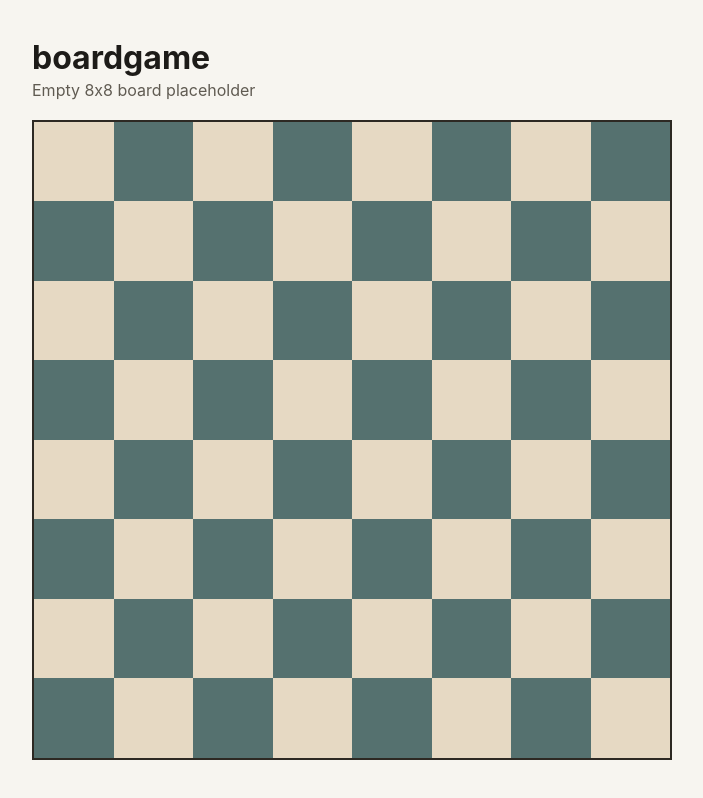
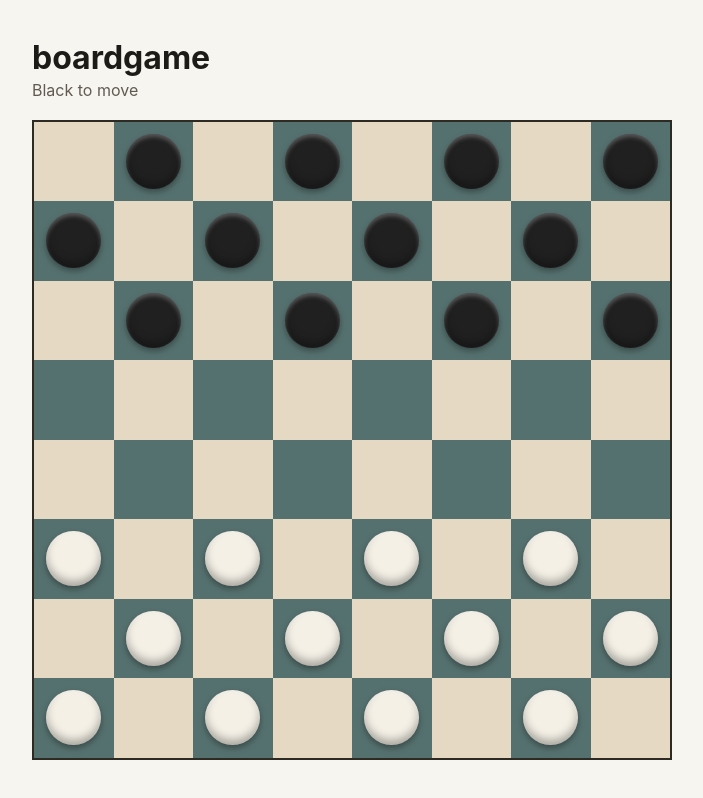
Before and after one commit to pyhak/boardgame, a React (Vite) app: page / in a window 1280 px wide. Shown: the whole page, without its empty margins (248-951 px from the left). Built offline with nearby package versions, Linux system fonts and the light colour scheme.

Commit message:
Add basic checkers movement

```diff
--- a/src/app/App.tsx
+++ b/src/app/App.tsx
@@ -1,18 +1,73 @@
-import { createEmptyBoardState } from "../engine/gameEngine";
+import { useMemo, useState } from "react";
+import {
+  applyCheckersMove,
+  getLegalMovesForSquare,
+} from "../games/checkers/checkersRules";
+import { createInitialCheckersGameState } from "../games/checkers/checkersSetup";
 import { BoardView } from "../ui/board/BoardView";
+import { GameStatus } from "../ui/game/GameStatus";
 import "./styles.css";
 
-const board = createEmptyBoardState();
+export function App() {
+  const [gameState, setGameState] = useState(createInitialCheckersGameState);
+  const [selectedSquareIndex, setSelectedSquareIndex] = useState<number | null>(
+    null,
+  );
 
-export function App() {
+  const legalTargetIndexes = useMemo(() => {
+    if (selectedSquareIndex === null) {
+      return [];
+    }
+
+    return getLegalMovesForSquare(
+      gameState.board,
+      selectedSquareIndex,
+      gameState.currentPlayer,
+    ).map((move) => move.to);
+  }, [gameState, selectedSquareIndex]);
+
+  function handleSquareClick(squareIndex: number) {
+    const square = gameState.board.squares[squareIndex];
+    const isCurrentPlayerPiece =
+      square.piece?.player === gameState.currentPlayer;
+
+    if (selectedSquareIndex === null) {
+      if (isCurrentPlayerPiece) {
+        setSelectedSquareIndex(squareIndex);
+      }
+
+      return;
+    }
+
+    if (isCurrentPlayerPiece) {
+      setSelectedSquareIndex(squareIndex);
+      return;
+    }
+
+    const nextGameState = applyCheckersMove(gameState, {
+      from: selectedSquareIndex,
+      to: squareIndex,
+    });
+
+    if (nextGameState !== gameState) {
+      setGameState(nextGameState);
+      setSelectedSquareIndex(null);
+    }
+  }
+
   return (
     <main className="app-shell">
       <section className="game-area" aria-labelledby="board-title">
         <header className="game-header">
           <h1 id="board-title">boardgame</h1>
-          <p>Empty 8x8 board placeholder</p>
+          <GameStatus currentPlayer={gameState.currentPlayer} />
         </header>
-        <BoardView board={board} />
+        <BoardView
+          board={gameState.board}
+          legalTargetIndexes={legalTargetIndexes}
+          selectedSquareIndex={selectedSquareIndex}
+          onSquareClick={handleSquareClick}
+        />
       </section>
     </main>
   );
--- /dev/null
+++ b/src/games/checkers/checkersRules.ts
@@ -0,0 +1,129 @@
+import type { GameRules, Move, Player } from "../../engine/gameEngine";
+import { createInitialCheckersBoard } from "./checkersSetup";
+import type { CheckersBoardState, CheckersGameState } from "./checkersTypes";
+
+export const checkersRules: GameRules<CheckersBoardState> = {
+  getInitialBoard: createInitialCheckersBoard,
+  getLegalMoves,
+  isLegalMove,
+  applyMove,
+  getWinner: () => null,
+};
+
+export function getLegalMoves(
+  board: CheckersBoardState,
+  player: Player,
+): Move[] {
+  return board.squares.flatMap((square) => {
+    if (square.piece?.player !== player) {
+      return [];
+    }
+
+    return getLegalMovesForSquare(board, square.index, player);
+  });
+}
+
+export function getLegalMovesForSquare(
+  board: CheckersBoardState,
+  from: number,
+  player: Player,
+): Move[] {
+  const fromSquare = board.squares[from];
+
+  if (!fromSquare || fromSquare.piece?.player !== player) {
+    return [];
+  }
+
+  const nextRow = fromSquare.coordinate.row + getForwardRowDelta(player);
+  const nextColumns = [
+    fromSquare.coordinate.column - 1,
+    fromSquare.coordinate.column + 1,
+  ];
+
+  return nextColumns.flatMap((column) => {
+    const to = getSquareIndex(board, nextRow, column);
+
+    if (to === null || board.squares[to].piece !== null) {
+      return [];
+    }
+
+    return [{ from, to }];
+  });
+}
+
+export function isLegalMove(
+  board: CheckersBoardState,
+  player: Player,
+  move: Move,
+): boolean {
+  if (move.captures?.length || move.promotion) {
+    return false;
+  }
+
+  return getLegalMovesForSquare(board, move.from, player).some(
+    (legalMove) => legalMove.to === move.to,
+  );
+}
+
+export function applyMove(
+  board: CheckersBoardState,
+  player: Player,
+  move: Move,
+): CheckersBoardState {
+  if (!isLegalMove(board, player, move)) {
+    return board;
+  }
+
+  const movingPiece = board.squares[move.from].piece;
+
+  return {
+    ...board,
+    squares: board.squares.map((square) => {
+      if (square.index === move.from) {
+        return { ...square, piece: null };
+      }
+
+      if (square.index === move.to) {
+        return { ...square, piece: movingPiece };
+      }
+
+      return square;
+    }),
+  };
+}
+
+export function applyCheckersMove(
+  gameState: CheckersGameState,
+  move: Move,
+): CheckersGameState {
+  const nextBoard = applyMove(gameState.board, gameState.currentPlayer, move);
+
+  if (nextBoard === gameState.board) {
+    return gameState;
+  }
+
+  return {
+    board: nextBoard,
+    currentPlayer: getOpponent(gameState.currentPlayer),
+  };
+}
+
+export function getOpponent(player: Player): Player {
+  return player === "black" ? "white" : "black";
+}
+
+function getForwardRowDelta(player: Player): number {
+  return player === "black" ? 1 : -1;
+}
+
+function getSquareIndex(
+  board: CheckersBoardState,
+  row: number,
+  column: number,
+): number | null {
+  if (row < 0 || row >= board.height || column < 0 || column >= board.width) {
+    return null;
+  }
+
+  return row * board.width + column;
+}
--- /dev/null
+++ b/src/games/checkers/checkersSetup.ts
@@ -0,0 +1,60 @@
+import { createEmptyBoardState } from "../../engine/gameEngine";
+import type { Player } from "../../engine/gameEngine";
+import type {
+  CheckersBoardState,
+  CheckersGameState,
+  CheckersPiece,
+} from "./checkersTypes";
+
+const startingRowsByPlayer: Record<Player, number[]> = {
+  black: [0, 1, 2],
+  white: [5, 6, 7],
+};
+
+export function isDarkSquare(row: number, column: number): boolean {
+  return (row + column) % 2 === 1;
+}
+
+export function createInitialCheckersBoard(): CheckersBoardState {
+  const board = createEmptyBoardState<CheckersPiece>();
+
+  return {
+    ...board,
+    squares: board.squares.map((square) => {
+      const { row, column } = square.coordinate;
+      const player = getStartingPlayerForRow(row);
+
+      if (player === null || !isDarkSquare(row, column)) {
+        return square;
+      }
+
+      return {
+        ...square,
+        piece: {
+          id: `${player}-${row}-${column}`,
+          player,
+          type: "man",
+        },
+      };
+    }),
+  };
+}
+
+export function createInitialCheckersGameState(): CheckersGameState {
+  return {
+    board: createInitialCheckersBoard(),
+    currentPlayer: "black",
+  };
+}
+
+function getStartingPlayerForRow(row: number): Player | null {
+  if (startingRowsByPlayer.black.includes(row)) {
+    return "black";
+  }
+
+  if (startingRowsByPlayer.white.includes(row)) {
+    return "white";
+  }
+
+  return null;
+}
--- /dev/null
+++ b/src/games/checkers/checkersTypes.ts
@@ -0,0 +1,16 @@
+import type { BoardState, Move, Piece, Player } from "../../engine/gameEngine";
+
+export type CheckersPieceType = "man";
+
+export interface CheckersPiece extends Piece {
+  type: CheckersPieceType;
+}
+
+export type CheckersBoardState = BoardState<CheckersPiece>;
+
+export interface CheckersGameState {
+  board: CheckersBoardState;
+  currentPlayer: Player;
+}
+
+export type CheckersMove = Move;
--- a/src/ui/board/BoardView.tsx
+++ b/src/ui/board/BoardView.tsx
@@ -4,21 +4,35 @@ import "./board.css";
 
 interface BoardViewProps {
   board: BoardState;
+  legalTargetIndexes?: number[];
+  selectedSquareIndex?: number | null;
+  onSquareClick?: (squareIndex: number) => void;
 }
 
-export function BoardView({ board }: BoardViewProps) {
+export function BoardView({
+  board,
+  legalTargetIndexes = [],
+  selectedSquareIndex = null,
+  onSquareClick,
+}: BoardViewProps) {
   return (
     <div
       className="board"
       role="grid"
-      aria-label={`Empty ${board.width} by ${board.height} board`}
+      aria-label={`${board.width} by ${board.height} checkers board`}
       style={{
         gridTemplateColumns: `repeat(${board.width}, 1fr)`,
         gridTemplateRows: `repeat(${board.height}, 1fr)`,
       }}
     >
       {board.squares.map((square) => (
-        <SquareView key={square.index} square={square} />
+        <SquareView
+          key={square.index}
+          isLegalTarget={legalTargetIndexes.includes(square.index)}
+          isSelected={selectedSquareIndex === square.index}
+          onClick={onSquareClick}
+          square={square}
+        />
       ))}
     </div>
   );
--- a/src/ui/board/PieceView.tsx
+++ b/src/ui/board/PieceView.tsx
@@ -1,3 +1,14 @@
-export function PieceView() {
-  return null;
+import type { Piece } from "../../engine/gameEngine";
+
+interface PieceViewProps {
+  piece: Piece;
 }
+
+export function PieceView({ piece }: PieceViewProps) {
+  return (
+    <span
+      aria-label={`${piece.player} ${piece.type}`}
+      className={`piece piece-${piece.player}`}
+    />
+  );
+}
--- a/src/ui/board/SquareView.tsx
+++ b/src/ui/board/SquareView.tsx
@@ -1,19 +1,38 @@
 import type { BoardSquare } from "../../engine/gameEngine";
+import { PieceView } from "./PieceView";
 
 interface SquareViewProps {
   square: BoardSquare;
+  isLegalTarget?: boolean;
+  isSelected?: boolean;
+  onClick?: (squareIndex: number) => void;
 }
 
-export function SquareView({ square }: SquareViewProps) {
+export function SquareView({
+  square,
+  isLegalTarget = false,
+  isSelected = false,
+  onClick,
+}: SquareViewProps) {
   const { row, column } = square.coordinate;
   const isDark = (row + column) % 2 === 1;
-  const shadeClass = isDark ? "square square-dark" : "square square-light";
+  const shadeClass = isDark ? "square-dark" : "square-light";
+  const stateClasses = [
+    isSelected ? "square-selected" : "",
+    isLegalTarget ? "square-legal-target" : "",
+  ]
+    .filter(Boolean)
+    .join(" ");
 
   return (
-    <div
-      className={shadeClass}
+    <button
+      className={`square ${shadeClass} ${stateClasses}`}
+      onClick={() => onClick?.(square.index)}
       role="gridcell"
       aria-label={`row ${row + 1}, column ${column + 1}`}
-    />
+      type="button"
+    >
+      {square.piece ? <PieceView piece={square.piece} /> : null}
+    </button>
   );
 }
--- a/src/ui/board/board.css
+++ b/src/ui/board/board.css
@@ -8,6 +8,11 @@
 .square {
   min-width: 0;
   min-height: 0;
+  display: grid;
+  place-items: center;
+  border: 0;
+  padding: 8%;
+  position: relative;
 }
 
 .square-light {
@@ -17,3 +22,39 @@
 .square-dark {
   background: #55716f;
 }
+
+.square-selected::after,
+.square-legal-target::after {
+  content: "";
+  position: absolute;
+  inset: 10%;
+  border-radius: 999px;
+  pointer-events: none;
+}
+
+.square-selected::after {
+  border: 3px solid #f1c232;
+}
+
+.square-legal-target::after {
+  inset: 35%;
+  background: #f1c232;
+}
+
+.piece {
+  width: 82%;
+  aspect-ratio: 1;
+  border-radius: 999px;
+  box-shadow:
+    inset 0 3px 4px rgb(255 255 255 / 25%),
+    inset 0 -5px 8px rgb(0 0 0 / 30%),
+    0 3px 6px rgb(0 0 0 / 35%);
+}
+
+.piece-black {
+  background: #202020;
+}
+
+.piece-white {
+  background: #f4f0e6;
+}
--- a/src/ui/game/GameStatus.tsx
+++ b/src/ui/game/GameStatus.tsx
@@ -1,3 +1,9 @@
-export function GameStatus() {
-  return null;
+import type { Player } from "../../engine/gameEngine";
+
+interface GameStatusProps {
+  currentPlayer: Player;
 }
+
+export function GameStatus({ currentPlayer }: GameStatusProps) {
+  return <p>{currentPlayer === "black" ? "Black" : "White"} to move</p>;
+}
```
Also changed, not shown: src/games/checkers/README.md, 1 other file (tests, documents, lock files or other folders).
